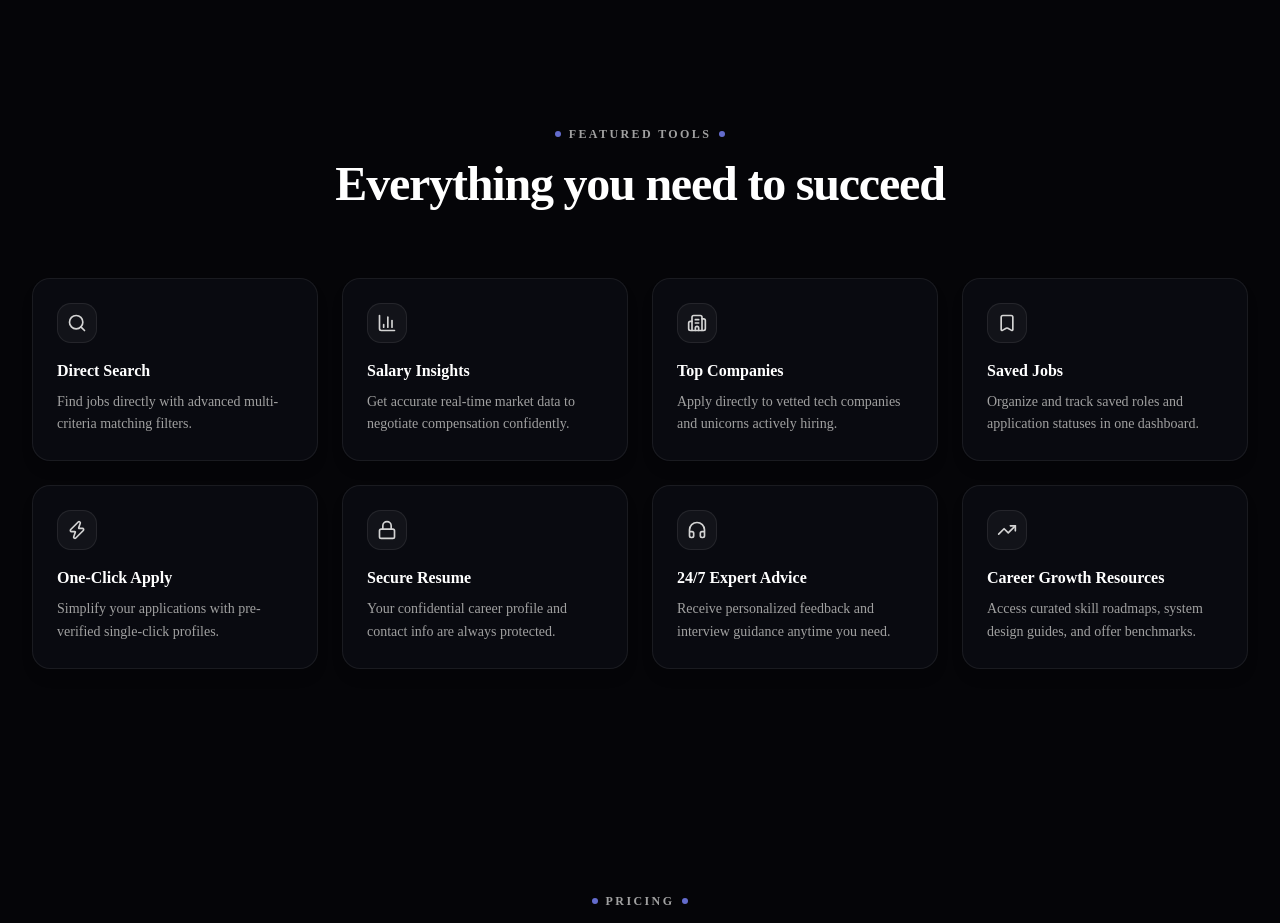
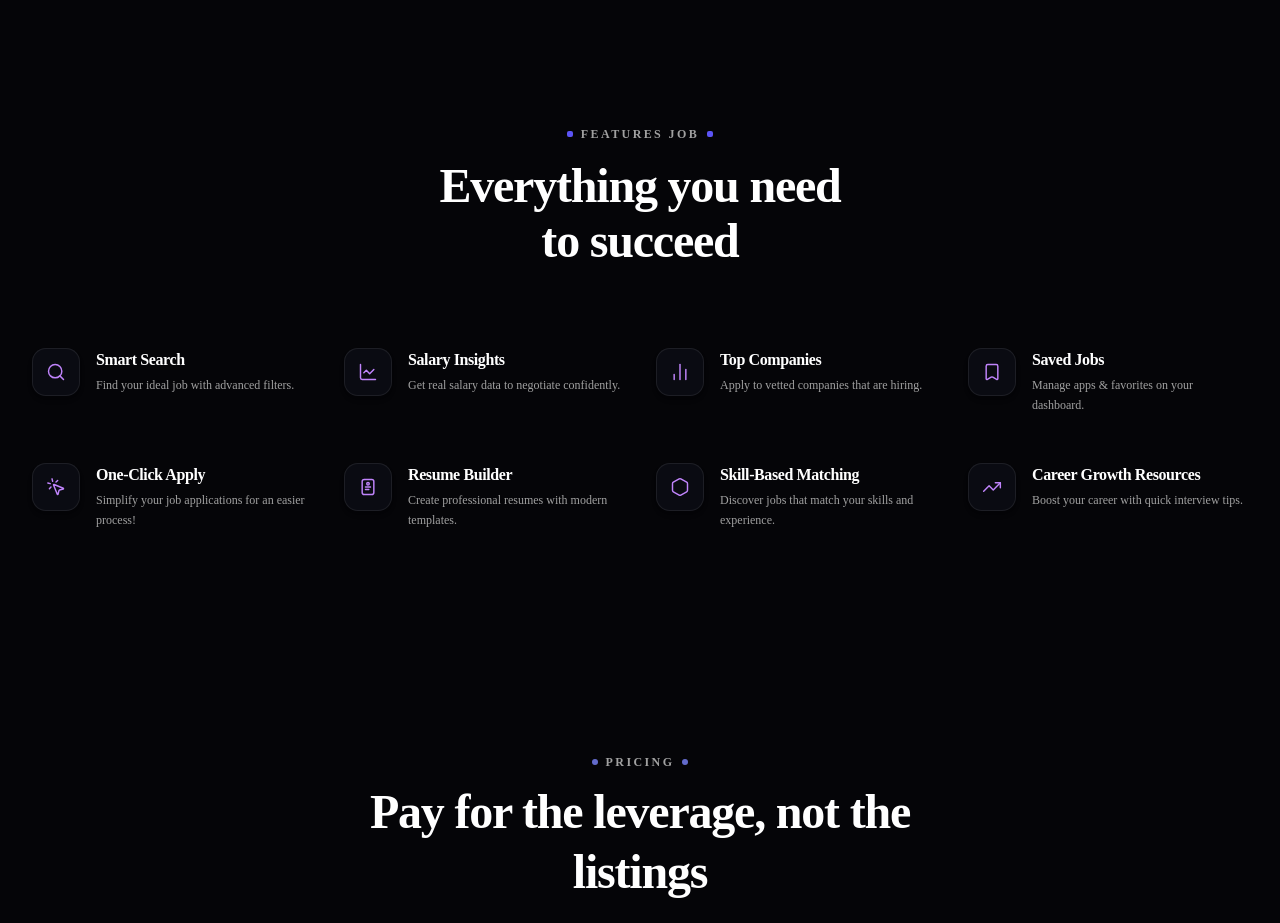
Before and after one commit to midul-dev/hireloop, a Next.js app: page / in a window 1280 px wide. Shown: the part 2000-2923 px from the top of the page. Built offline with nearby package versions, Linux system fonts and the light colour scheme.

Commit message:
add feature section

```diff
--- a/src/components/sections/features-section.tsx
+++ b/src/components/sections/features-section.tsx
@@ -1,16 +1,33 @@
 import React from "react"
 import {
   Search,
-  BarChart3,
-  Building2,
+  LineChart,
+  BarChart2,
   Bookmark,
-  Zap,
-  Lock,
-  Headphones,
+  MousePointerClick,
+  Hexagon,
   TrendingUp,
 } from "lucide-react"
-import { SectionKicker } from "@/components/shared/section-kicker"
-import { Card } from "@/components/ui/card"
+
+function ResumeIcon(props: React.SVGProps<SVGSVGElement>) {
+  return (
+    <svg
+      viewBox="0 0 24 24"
+      fill="none"
+      stroke="currentColor"
+      strokeWidth="1.75"
+      strokeLinecap="round"
+      strokeLinejoin="round"
+      className="size-5"
+      {...props}
+    >
+      <rect width="14" height="18" x="5" y="3" rx="2.5" />
+      <circle cx="12" cy="8" r="1.5" />
+      <line x1="9" x2="15" y1="12" y2="12" />
+      <line x1="9" x2="13" y1="15" y2="15" />
+    </svg>
+  )
+}
 
 export interface FeatureItem {
   icon: React.ElementType
@@ -22,87 +39,92 @@ export function FeaturesSection() {
   const features: FeatureItem[] = [
     {
       icon: Search,
-      title: "Direct Search",
-      description: "Find jobs directly with advanced multi-criteria matching filters.",
+      title: "Smart Search",
+      description: "Find your ideal job with advanced filters.",
     },
     {
-      icon: BarChart3,
+      icon: LineChart,
       title: "Salary Insights",
-      description: "Get accurate real-time market data to negotiate compensation confidently.",
+      description: "Get real salary data to negotiate confidently.",
     },
     {
-      icon: Building2,
+      icon: BarChart2,
       title: "Top Companies",
-      description: "Apply directly to vetted tech companies and unicorns actively hiring.",
+      description: "Apply to vetted companies that are hiring.",
     },
     {
       icon: Bookmark,
       title: "Saved Jobs",
-      description: "Organize and track saved roles and application statuses in one dashboard.",
+      description: "Manage apps & favorites on your dashboard.",
     },
     {
-      icon: Zap,
+      icon: MousePointerClick,
       title: "One-Click Apply",
-      description: "Simplify your applications with pre-verified single-click profiles.",
+      description: "Simplify your job applications for an easier process!",
     },
     {
-      icon: Lock,
-      title: "Secure Resume",
-      description: "Your confidential career profile and contact info are always protected.",
+      icon: ResumeIcon,
+      title: "Resume Builder",
+      description: "Create professional resumes with modern templates.",
     },
     {
-      icon: Headphones,
-      title: "24/7 Expert Advice",
-      description: "Receive personalized feedback and interview guidance anytime you need.",
+      icon: Hexagon,
+      title: "Skill-Based Matching",
+      description: "Discover jobs that match your skills and experience.",
     },
     {
       icon: TrendingUp,
       title: "Career Growth Resources",
-      description: "Access curated skill roadmaps, system design guides, and offer benchmarks.",
+      description: "Boost your career with quick interview tips.",
     },
   ]
 
   return (
     <section id="features" className="relative w-full py-20 sm:py-28 overflow-hidden bg-[#050508]">
       {/* Background radial gradient */}
-      <div className="absolute top-1/3 left-1/2 -translate-x-1/2 w-[700px] h-[400px] bg-indigo-900/10 rounded-full filter blur-[150px] pointer-events-none -z-10" />
+      <div className="absolute top-1/2 left-1/2 -translate-x-1/2 -translate-y-1/2 w-[700px] h-[350px] bg-indigo-950/15 rounded-full filter blur-[150px] pointer-events-none -z-10" />
 
-      <div className="max-w-7xl mx-auto px-4 sm:px-6 lg:px-8 flex flex-col items-center">
+      <div className="max-w-6xl xl:max-w-7xl mx-auto px-4 sm:px-6 lg:px-8 flex flex-col items-center">
         {/* Section Kicker */}
-        <SectionKicker>FEATURED TOOLS</SectionKicker>
+        <div className="inline-flex items-center justify-center gap-2 mb-4 select-none">
+          <span className="w-1.5 h-1.5 rounded-xs bg-[#5c54f5]" />
+          <span className="text-[11px] sm:text-xs font-semibold tracking-[0.2em] uppercase text-neutral-400">
+            FEATURES JOB
+          </span>
+          <span className="w-1.5 h-1.5 rounded-xs bg-[#5c54f5]" />
+        </div>
 
         {/* Section Heading */}
-        <h2 className="text-3xl sm:text-4xl md:text-5xl font-extrabold tracking-tight text-white text-center mb-16 max-w-2xl leading-tight">
-          Everything you need to succeed
+        <h2 className="text-3xl sm:text-4xl md:text-5xl font-extrabold tracking-tight text-white text-center mb-16 sm:mb-20 leading-[1.15]">
+          Everything you need
+          <br />
+          to succeed
         </h2>
 
-        {/* 8 Features Grid: 4 columns on lg, 2 columns on sm/md */}
-        <div className="w-full grid grid-cols-1 sm:grid-cols-2 lg:grid-cols-4 gap-6">
-          {features.map((feature, idx) => {
+        {/* 8 Features Grid (4 columns x 2 rows on desktop) */}
+        <div className="w-full grid grid-cols-1 sm:grid-cols-2 lg:grid-cols-4 gap-x-6 sm:gap-x-8 gap-y-10 sm:gap-y-12">
+          {features.map((feature) => {
             const Icon = feature.icon
             return (
-              <Card
-                key={idx}
-                className="group relative rounded-2xl border border-white/[0.07] bg-[#0c0d14]/70 backdrop-blur-md p-6 hover:border-indigo-500/35 hover:bg-[#10121d]/85 transition-all duration-300 shadow-lg hover:-translate-y-1"
+              <div
+                key={feature.title}
+                className="flex items-start gap-3.5 sm:gap-4 group"
               >
-                {/* Subtle top edge glow */}
-                <div className="absolute top-0 left-0 right-0 h-[1px] bg-gradient-to-r from-transparent via-indigo-500/30 to-transparent opacity-0 group-hover:opacity-100 transition-opacity" />
-
-                <div className="space-y-4">
-                  <div className="size-10 rounded-xl bg-white/[0.04] border border-white/[0.08] flex items-center justify-center text-neutral-300 group-hover:text-indigo-400 group-hover:border-indigo-500/30 group-hover:bg-indigo-500/10 transition-colors">
-                    <Icon className="size-5" />
+                {/* Square Icon Container */}
+                <div className="size-11 sm:size-12 shrink-0 rounded-xl border border-white/[0.08] bg-[#0c0d14]/90 flex items-center justify-center text-[#c084fc] group-hover:text-[#e879f9] group-hover:border-purple-500/30 group-hover:bg-[#121420] transition-all duration-300 shadow-md">
+                  <Icon className="size-5" strokeWidth={1.75} />
                 </div>
 
-                  <div>
-                    <h3 className="text-base font-bold text-white group-hover:text-indigo-200 transition-colors mb-2">
+                {/* Text Content */}
+                <div className="flex-1 min-w-0">
+                  <h3 className="text-sm sm:text-base font-semibold text-white tracking-tight mb-1 group-hover:text-neutral-100 transition-colors">
                     {feature.title}
                   </h3>
-                    <p className="text-xs sm:text-sm text-neutral-400 leading-relaxed">
+                  <p className="text-xs text-neutral-400 leading-relaxed font-normal">
                     {feature.description}
                   </p>
                 </div>
               </div>
-              </Card>
             )
           })}
         </div>
```
Lines whose indentation alone changed are shown as unchanged.
